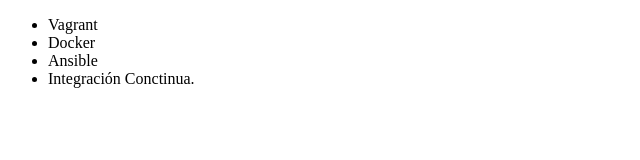
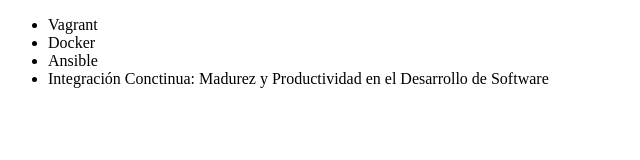
Before and after one commit to jmecpc/alura-git, a plain HTML site: page index.html in a window 1280 px wide. Shown: the whole page, without its empty margins (0-640 px from the left). Drawn offline with Linux system fonts and the light colour scheme.

Commit message:
Renombrando curso de Integración continua

```diff
--- a/index.html
+++ b/index.html
@@ -9,7 +9,7 @@
             <li>Vagrant</li>
             <li>Docker</li>
             <li>Ansible</li>
-            <li>Integración Conctinua.</li>
+            <li>Integración Conctinua: Madurez y Productividad en el Desarrollo de Software</li>
         </ul>
     </body>
 </html>
```
